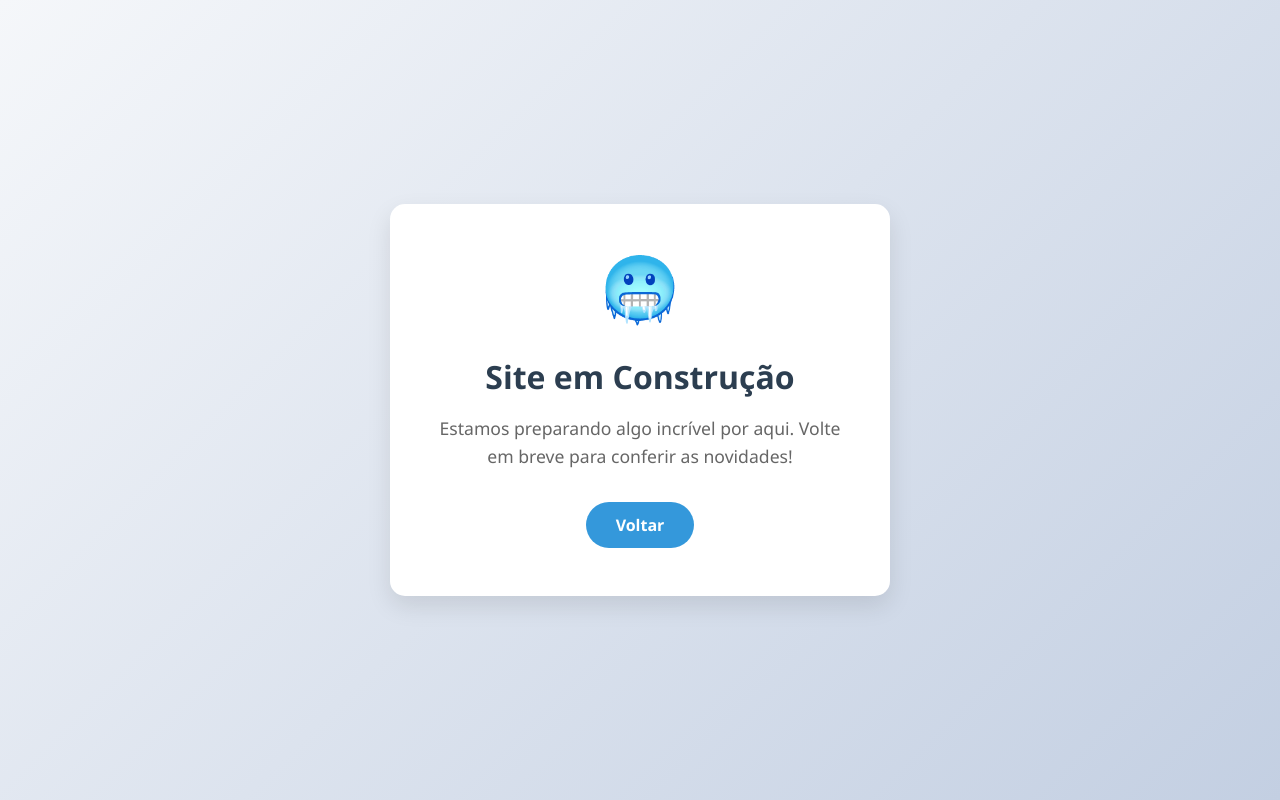
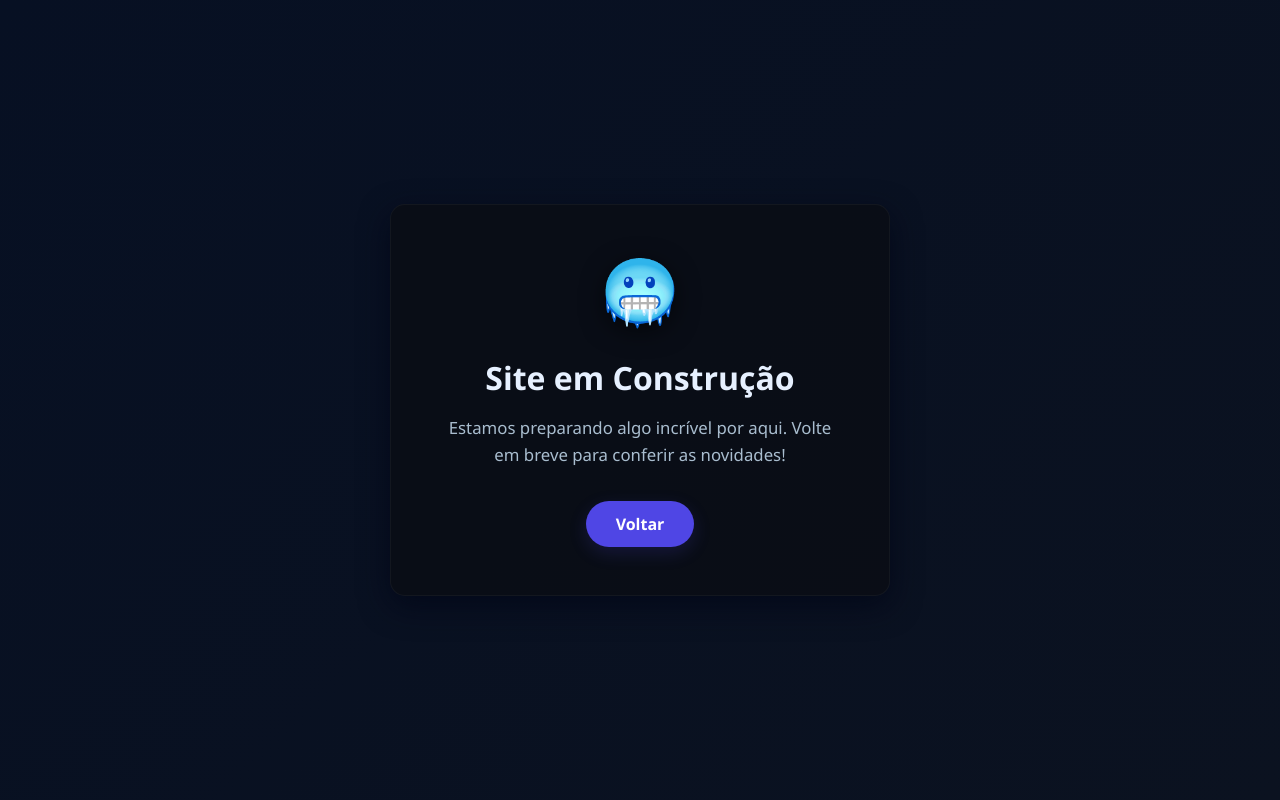
Before and after one commit to schirmr/schirmr.github.io, a plain HTML site: page sub/love.html in a window 1280 px wide. Drawn offline with Linux system fonts and the light colour scheme.

Commit message:
dark theme

```diff
--- a/sub/love.html
+++ b/sub/love.html
@@ -14,41 +14,43 @@
 
         body {
             font-family: 'Segoe UI', Tahoma, Geneva, Verdana, sans-serif;
-            background: linear-gradient(135deg, #f5f7fa 0%, #c3cfe2 100%);
+            background: linear-gradient(135deg, #071023 0%, #0b1220 100%);
             height: 100vh;
             display: flex;
             justify-content: center;
             align-items: center;
-            color: #333;
+            color: #e6eef8;
         }
 
         .container {
-            background-color: white;
+            background-color: rgba(10,14,22,0.9);
             padding: 3rem;
             border-radius: 15px;
-            box-shadow: 0 10px 25px rgba(0,0,0,0.1);
+            box-shadow: 0 10px 30px rgba(2,6,23,0.7);
             text-align: center;
             max-width: 500px;
             width: 90%;
             animation: fadeIn 1s ease-in-out;
+            border: 1px solid rgba(255,255,255,0.04);
         }
 
         .icon {
             font-size: 4rem;
             margin-bottom: 1rem;
-            display: block;
+            display: inline-block;
             animation: float 3s ease-in-out infinite;
+            filter: drop-shadow(0 6px 12px rgba(0,0,0,0.6));
         }
 
         h1 {
             font-size: 2rem;
             margin-bottom: 1rem;
-            color: #2c3e50;
+            color: #e6f0ff;
         }
 
         p {
-            font-size: 1.1rem;
-            color: #666;
+            font-size: 1.05rem;
+            color: #a9bdcf;
             margin-bottom: 2rem;
             line-height: 1.6;
         }
@@ -56,16 +58,18 @@
         .btn {
             display: inline-block;
             padding: 12px 30px;
-            background-color: #3498db;
+            background-color: #4f46e5;
             color: white;
             text-decoration: none;
             border-radius: 25px;
-            font-weight: bold;
-            transition: background 0.3s;
+            font-weight: 700;
+            transition: background 0.25s, transform 0.12s;
+            box-shadow: 0 6px 18px rgba(79,70,229,0.18);
         }
 
         .btn:hover {
-            background-color: #2980b9;
+            background-color: #4338ca;
+            transform: translateY(-2px);
         }
 
         /* Animações */
@@ -76,7 +80,7 @@
 
         @keyframes float {
             0% { transform: translateY(0px); }
-            50% { transform: translateY(-10px); }
+            50% { transform: translateY(-8px); }
             100% { transform: translateY(0px); }
         }
     </style>
@@ -88,7 +92,7 @@
         <h1>Site em Construção</h1>
         <p>Estamos preparando algo incrível por aqui. Volte em breve para conferir as novidades!</p>
 
-        <a href="../index.html" class="btn" onclick="location.reload()">Voltar</a>
+        <a href="../index.html" class="btn">Voltar</a>
     </div>
 
 </body>
```
